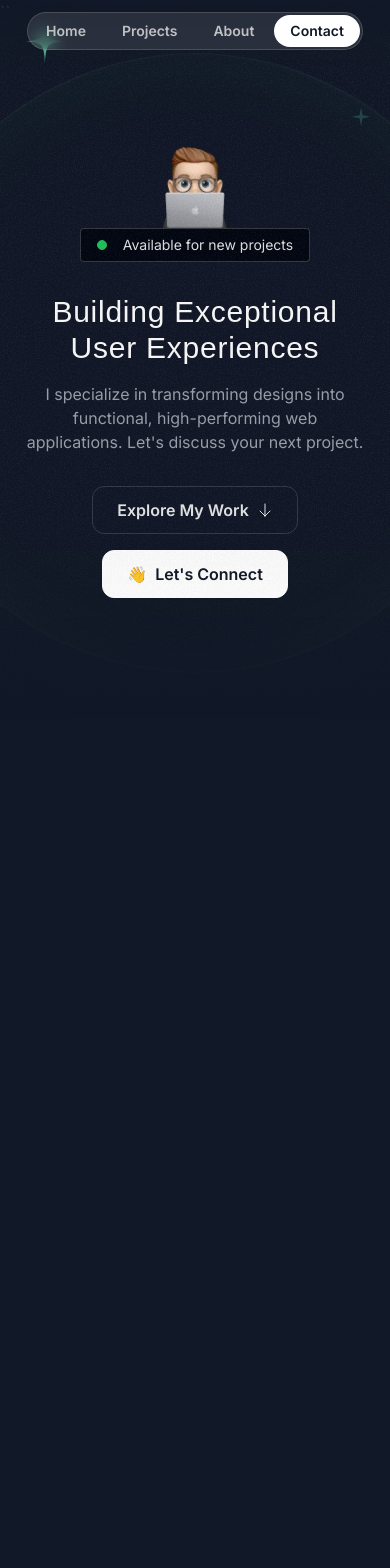
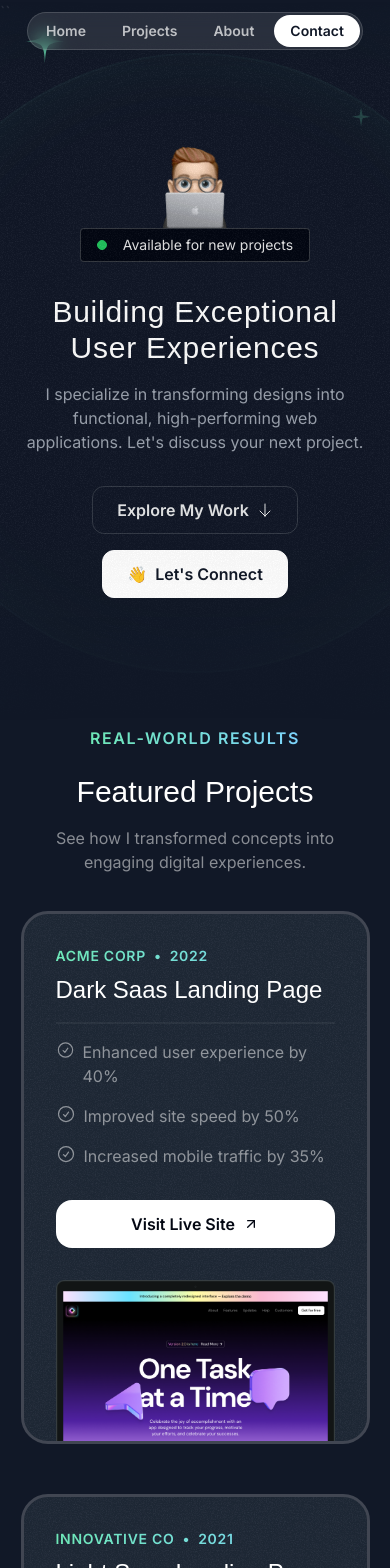
Before and after one commit to ppaann/tailwind_motion, a Next.js app: page / in a window 390 px wide. Shown: the top 1568 px of the page. Before the commit the page ends 973 px from the top, so only its background shows below. Built offline with nearby package versions, Linux system fonts and the light colour scheme; a web font is replaced by a local one.

Commit message:
project secion ui

```diff
--- a/src/app/globals.css
+++ b/src/app/globals.css
@@ -10,3 +10,8 @@
     @apply absolute inset-0 border-2 border-emerald-300/5 top-1/2 left-1/2 -translate-x-1/2 -translate-y-1/2 rounded-full shadow-[0_0_80px_inset] shadow-emerald-300/5;
   }
 }
+@layer utilities {
+  .container {
+    @apply lg:max-w-5xl;
+  }
+}
--- a/src/app/page.tsx
+++ b/src/app/page.tsx
@@ -1,10 +1,12 @@
 import { Header } from '@/sections/Header';
 import { HeroSection } from '@/sections/Hero';
+import { ProjectsSection } from '@/sections/Projects';
 export default function Home() {
   return (
     <div>
       <Header />
       <HeroSection />
+      <ProjectsSection />
     </div>
   );
 }
--- a/src/sections/Projects.tsx
+++ b/src/sections/Projects.tsx
@@ -1,46 +1,117 @@
-import darkSaasLandingPage from "@/assets/images/dark-saas-landing-page.png";
-import lightSaasLandingPage from "@/assets/images/light-saas-landing-page.png";
-import aiStartupLandingPage from "@/assets/images/ai-startup-landing-page.png";
+import darkSaasLandingPage from '@/assets/images/dark-saas-landing-page.png';
+import lightSaasLandingPage from '@/assets/images/light-saas-landing-page.png';
+import aiStartupLandingPage from '@/assets/images/ai-startup-landing-page.png';
+import Image from 'next/image';
+import RightUpArrowIcon from '@/assets/icons/arrow-up-right.svg';
+import grainImage from '@/assets/images/grain.jpg';
+import CheckCircleIcon from '@/assets/icons/check-circle.svg';
 
 const portfolioProjects = [
   {
-    company: "Acme Corp",
-    year: "2022",
-    title: "Dark Saas Landing Page",
+    company: 'Acme Corp',
+    year: '2022',
+    title: 'Dark Saas Landing Page',
     results: [
-      { title: "Enhanced user experience by 40%" },
-      { title: "Improved site speed by 50%" },
-      { title: "Increased mobile traffic by 35%" },
+      { title: 'Enhanced user experience by 40%' },
+      { title: 'Improved site speed by 50%' },
+      { title: 'Increased mobile traffic by 35%' },
     ],
-    link: "https://youtu.be/4k7IdSLxh6w",
+    link: 'https://youtu.be/4k7IdSLxh6w',
     image: darkSaasLandingPage,
   },
   {
-    company: "Innovative Co",
-    year: "2021",
-    title: "Light Saas Landing Page",
+    company: 'Innovative Co',
+    year: '2021',
+    title: 'Light Saas Landing Page',
     results: [
-      { title: "Boosted sales by 20%" },
-      { title: "Expanded customer reach by 35%" },
-      { title: "Increased brand awareness by 15%" },
+      { title: 'Boosted sales by 20%' },
+      { title: 'Expanded customer reach by 35%' },
+      { title: 'Increased brand awareness by 15%' },
     ],
-    link: "https://youtu.be/7hi5zwO75yc",
+    link: 'https://youtu.be/7hi5zwO75yc',
     image: lightSaasLandingPage,
   },
   {
-    company: "Quantum Dynamics",
-    year: "2023",
-    title: "AI Startup Landing Page",
+    company: 'Quantum Dynamics',
+    year: '2023',
+    title: 'AI Startup Landing Page',
     results: [
-      { title: "Enhanced user experience by 40%" },
-      { title: "Improved site speed by 50%" },
-      { title: "Increased mobile traffic by 35%" },
+      { title: 'Enhanced user experience by 40%' },
+      { title: 'Improved site speed by 50%' },
+      { title: 'Increased mobile traffic by 35%' },
     ],
-    link: "https://youtu.be/Z7I5uSRHMHg",
+    link: 'https://youtu.be/Z7I5uSRHMHg',
     image: aiStartupLandingPage,
   },
 ];
 
 export const ProjectsSection = () => {
-  return <div>Projects Section</div>;
+  return (
+    <section className='pb-16 lg:py-24'>
+      <div className='container'>
+        <div className='flex  justify-center'>
+          <p className='uppercase font-semibold tracking-widest bg-gradient-to-r from-emerald-300 to-sky-300 bg-clip-text text-transparent'>
+            Real-world results
+          </p>
+        </div>
+
+        <h1 className='text-center font-serif text-3xl mt-6 md:text-5xl'>
+          Featured Projects
+        </h1>
+        <p className='text-center text-white/50 mt-4 md:text-lg lg:text-xl max-w-md mx-auto'>
+          See how I transformed concepts into engaging digital experiences.
+        </p>
+        <div className='mt-10 flex flex-col gap-14 md:mt-20 md:gap-20'>
+          {portfolioProjects.map((project) => (
+            <div
+              key={project.year + project.title}
+              className='bg-gray-800 p-8  md:px-10 md:pt-12 lg:pt-16 lg:px-20 pb-0 rounded-3xl outline outline-3 outline-white/20 overflow-hidden relative -z-20 '
+            >
+              <div
+                className='inset-0 absolute -z-10 opacity-5'
+                style={{ backgroundImage: `url(${grainImage.src})` }}
+              ></div>
+              <div className='lg:grid lg:grid-cols-2 lg:gap-16'>
+                <div className='lg:pb-16'>
+                  <div className='flex gap-2 font-semibold uppercase text-sm tracking-wider bg-gradient-to-r from-emerald-300 to-sky-300 bg-clip-text text-transparent'>
+                    <span>{project.company}</span>
+                    <span>•</span>
+                    <span>{project.year}</span>
+                  </div>
+                  <h3 className='font-serif text-2xl mt-2 md:text-4xl md:pt-4'>
+                    {project.title}
+                  </h3>
+                  <hr className='border-white/5 mt-4 border-t-2 md:mt-5' />
+                  <ul className='mt-4 md:mt-5 flex flex-col gap-4'>
+                    {project.results.map((result) => (
+                      <li
+                        key={result.title}
+                        className='flex gap-2 md:text-base text-white/50'
+                      >
+                        <CheckCircleIcon className='size-5 md:size-6' />
+                        {result.title}
+                      </li>
+                    ))}
+                  </ul>
+                  <button className='h-12 bg-white text-gray-950 w-full md:w-auto px-6 rounded-2xl inline-flex items-center justify-center gap-2 mt-8'>
+                    <span className='font-semibold '>Visit Live Site</span>
+                    <span>
+                      <RightUpArrowIcon className='size-4' />
+                    </span>
+                  </button>
+                </div>
+                <div>
+                  <Image
+                    src={project.image}
+                    alt={project.title}
+                    className=' mt-8 -mb-4 md:-mb-0 lg:mt-0 lg:mb-0 lg:absolute lg:h-full lg:w-auto lg:max-w-none'
+                  />
+                </div>
+              </div>
+            </div>
+          ))}
+        </div>
+      </div>
+    </section>
+  );
 };
```
